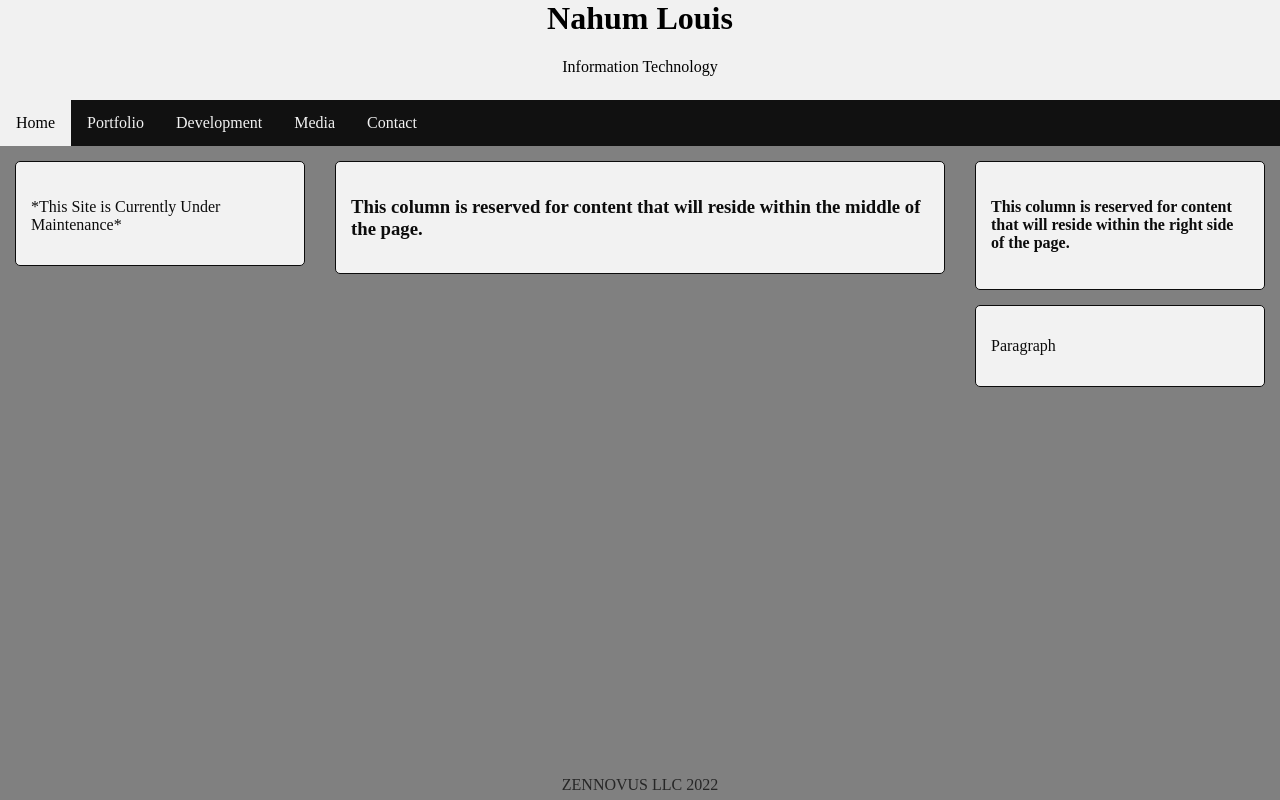
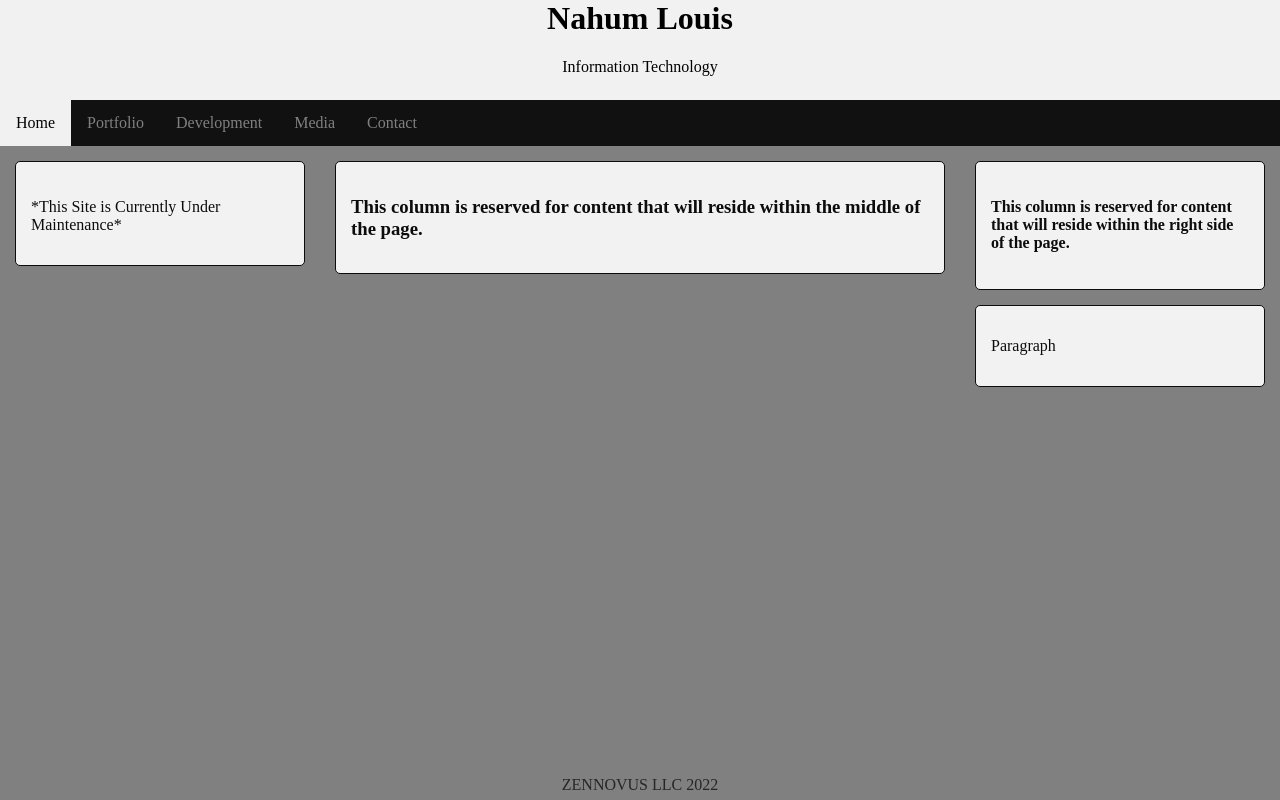
Before and after one commit to NahumLouis/nahumlouis.github.io, a plain HTML site: page index.html in a window 1280 px wide. Drawn offline with Linux system fonts and the light colour scheme; a script that the page names is missing.

Commit message:
Update stylesheet01.css

```diff
--- a/css/stylesheet01.css
+++ b/css/stylesheet01.css
@@ -116,7 +116,7 @@
 .topnav a{
 	float: left;
 	display: block;
-	color: #f2f2f2;
+	color: #808080;
 	text-align: center;
 	padding: 14px 16px;
 	text-decoration: none;
```
